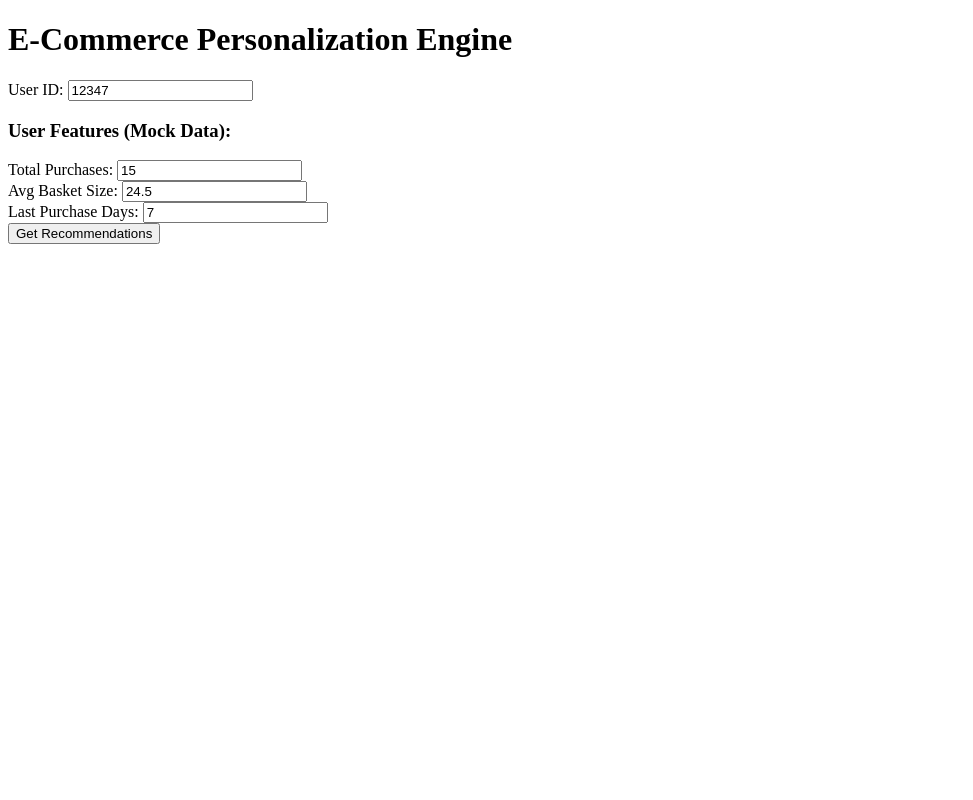
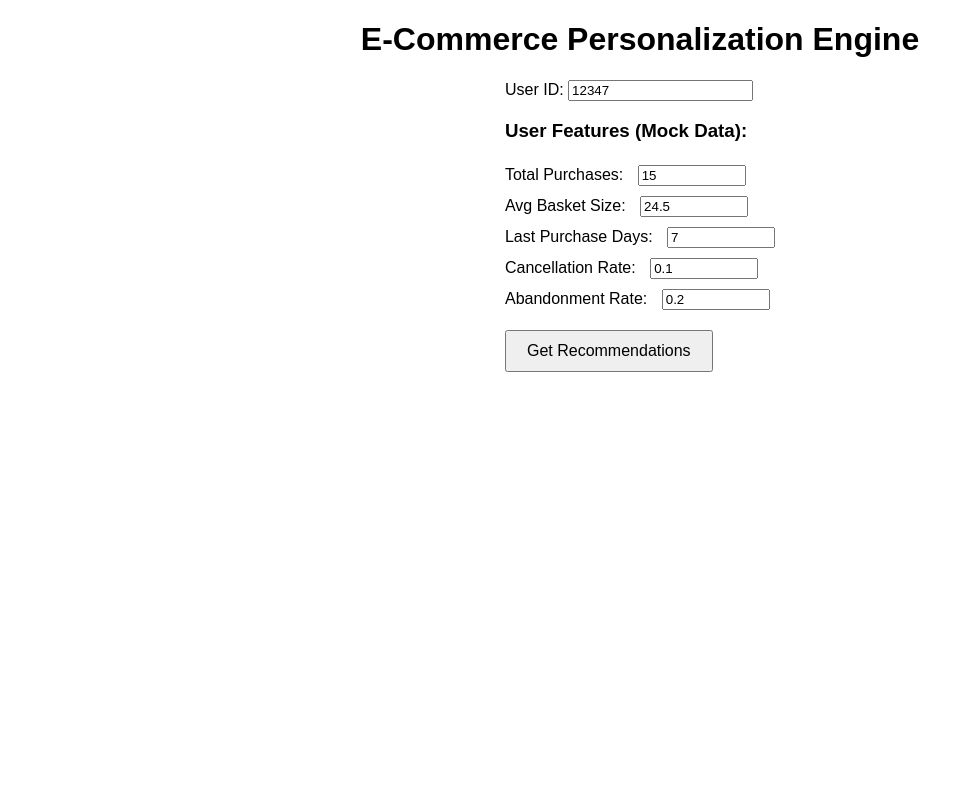
Before and after one commit to DanielWill-1/mlops-, a Flask app: template templates/index.html in a window 1280 px wide. Shown: the whole page, without its empty margins (0-973 px from the left). Run offline with Flask 3, Linux system fonts and the light colour scheme; the template is opened without the code that fills it, so the values that code supplies are empty; parts of the project's set-up code (start-up, migrations or seed data) failed here and were passed over.

Commit message:
working model

```diff
--- a/app.py
+++ b/app.py
@@ -1,55 +1,119 @@
 from flask import Flask, request, jsonify
 import pickle
 import numpy as np
+import pandas as pd
+from typing import Dict, Any
+from models.svd_with_products import HybridRecommender
+from models.linucb import LinUCB  # Ensure this import is correct
+from flask_cors import CORS
 
 app = Flask(__name__)
+CORS(app)
 
-# Load all models
-with open('xgboost_model.pkl', 'rb') as f:
-    xgb_model = pickle.load(f)
+# Load models with error handling
+def load_model(model_path: str):
+    try:
+        with open(model_path, 'rb') as f:
+            return pickle.load(f)
+    except Exception as e:
+        raise RuntimeError(f"Error loading {model_path}: {str(e)}")
 
-with open('hybrid_recommender.pkl', 'rb') as f:
-    recommender = pickle.load(f)
+try:
+    xgb_model = load_model('xgboost_model.pkl')
+    recommender = load_model('hybrid_recommender.pkl')
+    # Load LinUCB using its custom load_model method
+    discount_engine = LinUCB.load_model('linucb_model.pkl')
+    print("LinUCB model loaded successfully")
+except Exception as e:
+    print(f"Critical model loading error: {e}")
+    exit(1)
 
-with open('linucb_model.pkl', 'rb') as f:
-    discount_engine = pickle.load(f)
+# Mock product pricing database
+PRODUCT_PRICES = {
+    '85123A': 12.99,
+    '71053': 8.50,
+    '84029E': 5.99,
+    '84406B': 7.25,
+    '84029G': 6.99
+}
+
+def calculate_discount_price(product_code: str, discount_percent: float) -> float:
+    base_price = PRODUCT_PRICES.get(product_code, 10.00)
+    return round(base_price * (1 - discount_percent/100), 2)
 
 @app.route('/predict', methods=['POST'])
 def predict():
-    # Get user data from request
-    data = request.json
-    user_id = str(data.get('user_id', '12347'))
-    user_features = data.get('features', {})
+    try:
+        data = request.get_json()
+        print("Received data:", data)
+        if not data:
+            return jsonify({"error": "No input data provided"}), 400
 
-    # 1. Predict abandonment probability
-    abandon_prob = xgb_model.predict_proba([list(user_features.values())])[0][1]
+        user_id = str(data.get('user_id', '12347'))
+        user_features = data.get('features', {})
 
-    # 2. Generate recommendations
-    recommendations = recommender.recommend(user_id)
+        required_features = ['TotalPurchases', 'AvgBasketSize', 'CancellationRate',
+                            'LastPurchaseDays', 'AbandonmentRate']
+        if not all(k in user_features for k in required_features):
+            missing = [k for k in required_features if k not in user_features]
+            return jsonify({"error": f"Missing features: {missing}"}), 400
 
-    # 3. Calculate dynamic discount
-    discount = discount_engine.recommend_discount(user_features)
+        try:
+            user_features = {k: float(v) for k, v in user_features.items()}
+        except (ValueError, TypeError) as e:
+            return jsonify({"error": f"Invalid feature value: {str(e)}"}), 400
 
+        # 1. Predict abandonment probability
+        xgb_input = np.array([[
+            user_features['TotalPurchases'],
+            user_features['AvgBasketSize'],
+            user_features['CancellationRate'],
+            user_features['LastPurchaseDays'],
+            user_features['AbandonmentRate']
+        ]])
+        abandon_prob = float(xgb_model.predict_proba(xgb_input)[0][1])
+
+        # 2. Generate recommendations
+        recommendations = recommender.recommend(user_id)
+
+        # 3. Calculate dynamic discount
+        print(f"Calling recommend_discount with: {{'CustomerID': {user_id}, **{user_features}}}")
+        discount = discount_engine.recommend_discount({'CustomerID': user_id, **user_features})
+        print(f"Discount calculated: {discount}")
+
+        # Prepare response
+        response = {
+            "user_id": user_id,
+            "abandonment_probability": abandon_prob,
+            "recommended_discount": f"{discount}%",
+            "recommendations": [
+                {
+                    "product_code": item['code'],
+                    "description": item['description'],
+                    "base_score": round(float(item['score']), 2),
+                    "original_price": PRODUCT_PRICES.get(item['code'], 10.00),
+                    "discounted_price": calculate_discount_price(item['code'], discount)
+                }
+                for item in recommendations
+            ]
+        }
+
+        return jsonify(response)
+
+    except Exception as e:
+        print("Error in prediction:", str(e))
+        return jsonify({"error": str(e)}), 500
+
+@app.route('/health', methods=['GET'])
+def health_check():
     return jsonify({
-        "user_id": user_id,
-        "abandonment_probability": float(abandon_prob),
-        "recommended_discount": f"{discount}%",
-        "recommendations": [
-            {
-                "product_code": item['code'],
-                "description": item['description'],
-                "base_score": round(item['score'], 2),
-                "discounted_price": calculate_discount_price(item['code'], discount)
-            }
-            for item in recommendations
-        ]
+        "status": "healthy",
+        "models_loaded": {
+            "xgboost": xgb_model is not None,
+            "recommender": recommender is not None,
+            "linucb": discount_engine is not None
+        }
     })
 
-def calculate_discount_price(product_code, discount_percent):
-    # Mock pricing function - replace with your actual pricing logic
-    base_prices = {'85123A': 12.99, '71053': 8.50, '84029E': 5.99}
-    price = base_prices.get(product_code, 10.00)
-    return round(price * (1 - discount_percent/100), 2)
-
 if __name__ == '__main__':
-    app.run(host='0.0.0.0', port=5000)
+    app.run(host='0.0.0.0', port=5000, debug=True)
--- /dev/null
+++ b/temp.py
@@ -0,0 +1,6 @@
+import pickle
+
+with open('linucb_model.pkl', 'rb') as f:
+    content = pickle.load(f)
+    print(type(content))
+    print(content)
--- a/templates/index.html
+++ b/templates/index.html
@@ -3,14 +3,55 @@
 <head>
     <title>E-Commerce MVP</title>
     <style>
+        body {
+            display: flex;
+            flex-direction: column;
+            align-items: center;
+            min-height: 100vh; /* Ensure body takes full viewport height */
+            margin: 0; /* Remove default margin */
+            font-family: Arial, sans-serif; /* Optional: improve readability */
+        }
         .card {
             border: 1px solid #ddd;
             padding: 15px;
-            margin: 10px;
+            margin: 10px 0; /* Vertical margin only */
             border-radius: 5px;
+            width: 80%; /* Limit card width */
+            max-width: 600px; /* Optional: cap the width */
+            text-align: center; /* Center text inside cards */
         }
         .high-risk { color: red; }
         .discount { color: green; }
+        h1 {
+            text-align: center;
+        }
+        #features {
+            display: flex;
+            flex-direction: column;
+            align-items: center;
+            width: 100%;
+            max-width: 400px; /* Limit feature section width */
+        }
+        #features label {
+            margin: 5px 0; /* Vertical spacing for labels */
+            width: 100%;
+            text-align: left; /* Left-align labels for readability */
+        }
+        #features input {
+            width: 100px; /* Fixed width for inputs */
+            margin-left: 10px; /* Space between label text and input */
+        }
+        button {
+            margin: 15px 0; /* Vertical margin */
+            padding: 10px 20px;
+            font-size: 16px;
+        }
+        #results {
+            width: 100%;
+            display: flex;
+            flex-direction: column;
+            align-items: center;
+        }
     </style>
 </head>
 <body>
@@ -22,38 +63,69 @@
 
         <h3>User Features (Mock Data):</h3>
         <div id="features">
-            <label>Total Purchases: <input type="number" id="total_purchases" value="15"></label><br>
-            <label>Avg Basket Size: <input type="number" id="avg_basket" value="24.5" step="0.1"></label><br>
+            <label>Total Purchases: <input type="number" id="total_purchases" value="15"></label>
+            <label>Avg Basket Size: <input type="number" id="avg_basket" value="24.5" step="0.1"></label>
             <label>Last Purchase Days: <input type="number" id="last_purchase" value="7"></label>
+            <label>Cancellation Rate: <input type="number" id="cancellation_rate" value="0.1" step="0.01"></label>
+            <label>Abandonment Rate: <input type="number" id="abandonment_rate" value="0.2" step="0.01"></label>
         </div>
 
         <button onclick="getPredictions()">Get Recommendations</button>
     </div>
 
-    <div id="results">
-        <!-- Results will appear here -->
-    </div>
+    <div id="results"></div>
 
     <script>
         async function getPredictions() {
+            try {
                 const userId = document.getElementById('userId').value;
                 const features = {
                     'TotalPurchases': parseFloat(document.getElementById('total_purchases').value),
                     'AvgBasketSize': parseFloat(document.getElementById('avg_basket').value),
-                'LastPurchaseDays': parseFloat(document.getElementById('last_purchase').value)
+                    'LastPurchaseDays': parseFloat(document.getElementById('last_purchase').value),
+                    'CancellationRate': parseFloat(document.getElementById('cancellation_rate').value),
+                    'AbandonmentRate': parseFloat(document.getElementById('abandonment_rate').value)
                 };
 
                 const response = await fetch('http://localhost:5000/predict', {
                     method: 'POST',
                     headers: { 'Content-Type': 'application/json' },
-                body: JSON.stringify({ user_id: userId, features: features })
+                    body: JSON.stringify({
+                        user_id: userId,
+                        features: features
+                    })
                 });
+
+                if (!response.ok) {
+                    const errorData = await response.json();
+                    throw new Error(errorData.error || `HTTP error! status: ${response.status}`);
+                }
 
                 const data = await response.json();
                 renderResults(data);
+
+                } catch (error) {
+                    console.error("Error:", error);
+                    document.getElementById('results').innerHTML = `
+                        <div class="card" style="color: red;">
+                            <h3>Error</h3>
+                            <p>${error.message}</p>
+                            <p>Please check the server connection and try again.</p>
+                        </div>
+                    `;
                 }
-
+        }
         function renderResults(data) {
+            if (!data || !data.recommendations) {
+                document.getElementById('results').innerHTML = `
+                    <div class="card" style="color: red;">
+                        <h3>Error</h3>
+                        <p>No recommendations available</p>
+                        <p>${data?.error || 'Unknown error'}</p>
+                    </div>
+                `;
+                return;
+            }
             let html = `
                 <div class="card">
                     <h2>User: ${data.user_id}</h2>
--- a/train all models.py
+++ b/train all models.py
@@ -2,13 +2,13 @@ import subprocess
 
 # Train and save all models sequentially
 print("Training XGBoost...")
-subprocess.run(["python", "xgboost_model.py"])
+subprocess.run(["python", "models\train_xgboost.py"])
 
 print("\nTraining Hybrid Recommender...")
-subprocess.run(["python", "hybrid_recommender.py"])
+subprocess.run(["python", "models\svd_with_products.py"])
 
 print("\nTraining LinUCB...")
-subprocess.run(["python", "linucb.py"])
+subprocess.run(["python", "models\linucb.py"])
 
 print("\nAll models trained and saved:")
 print("- xgboost_model.pkl")
```
Lines whose indentation alone changed are shown as unchanged.
